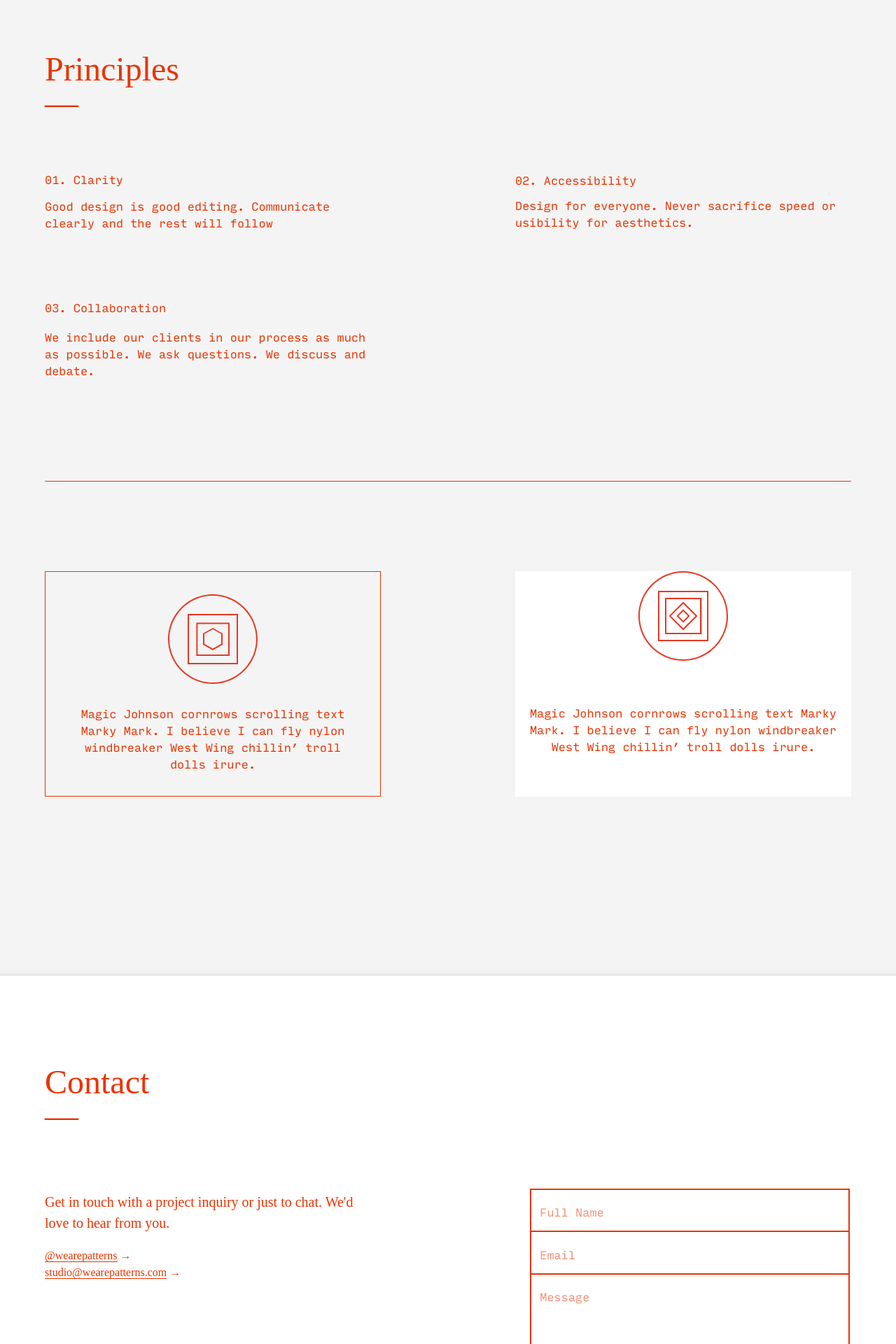
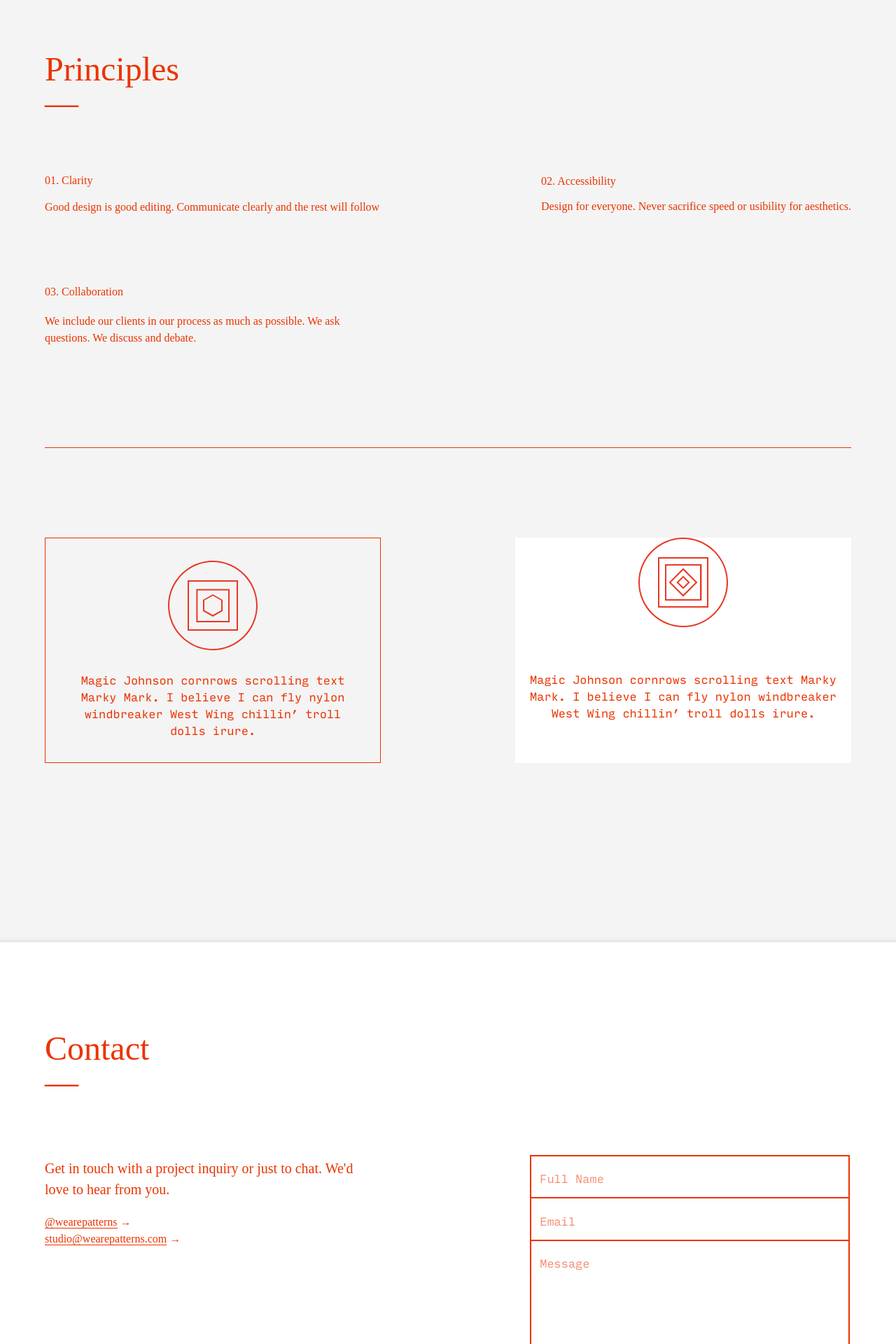
Before and after one commit to wearepatterns/wearepatterns.github.io, a Jekyll site: the page built from index.markdown, in a window 1280 px wide. Shown: the part 590-2510 px from the top of the page at 70% size. Built offline with Jekyll 4.4.1, drawn with Linux system fonts in a browser that asks for light colours.

Commit message:
Update new.html

```diff
--- a/_layouts/new.html
+++ b/_layouts/new.html
@@ -56,7 +56,7 @@
         <section class="bg-near-white red ph3 ph4-ns ph5-l pb6 pb7-l f5 lh-copy btb b--btlack-10 shadow">
             <h1 class="pt5 pt6-l pb4 mt0 f3 f2-ns f1-l normal lh-solid">Principles
             <br>&mdash;</h1>
-            <div class="flex-ns flex-wrap-ns justify-between-ns input-mono fw3" style="max-width:80rem;">
+            <div class="flex-ns flex-wrap-ns justify-between-ns fw3" style="max-width:80rem;">
                 <div class="mb5 measure-ns">
                     <h2 class="f5 fw3 normal lh-title">01. Clarity</h2>
                     <p>Good design is good editing. Communicate clearly and the rest will follow</p>
```
